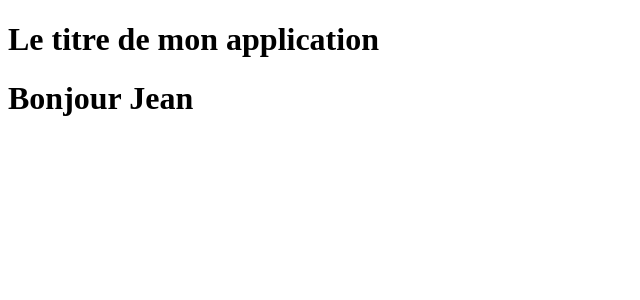
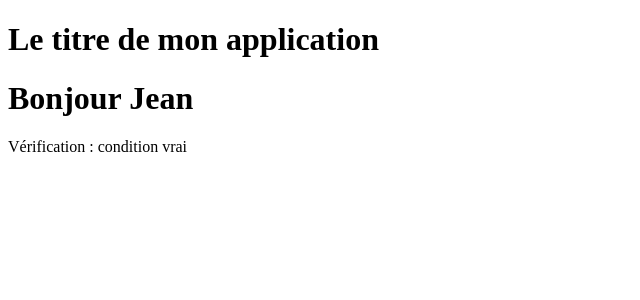
Before and after one commit to formateur1/TD1Ex1Angular, an Angular app: page / in a window 1280 px wide. Shown: the top 300 px of the page, without its empty margins (0-640 px from the left). Built offline with nearby package versions, Linux system fonts and the light colour scheme.

Commit message:
Vérification ternaire

```diff
--- a/src/app/app.component.html
+++ b/src/app/app.component.html
@@ -1,3 +1,5 @@
 <h1>{{ title }}</h1>
 
 <h1>Bonjour {{ nom }}</h1>
+
+<p>Vérification : {{ verif ? "condition vrai" : "faux" }}</p>
--- a/src/app/app.component.ts
+++ b/src/app/app.component.ts
@@ -9,4 +9,6 @@ export class AppComponent {
   title = 'Le titre de mon application';
 
   nom:string = "Jean";
+
+  verif:boolean = true;
 }
```
